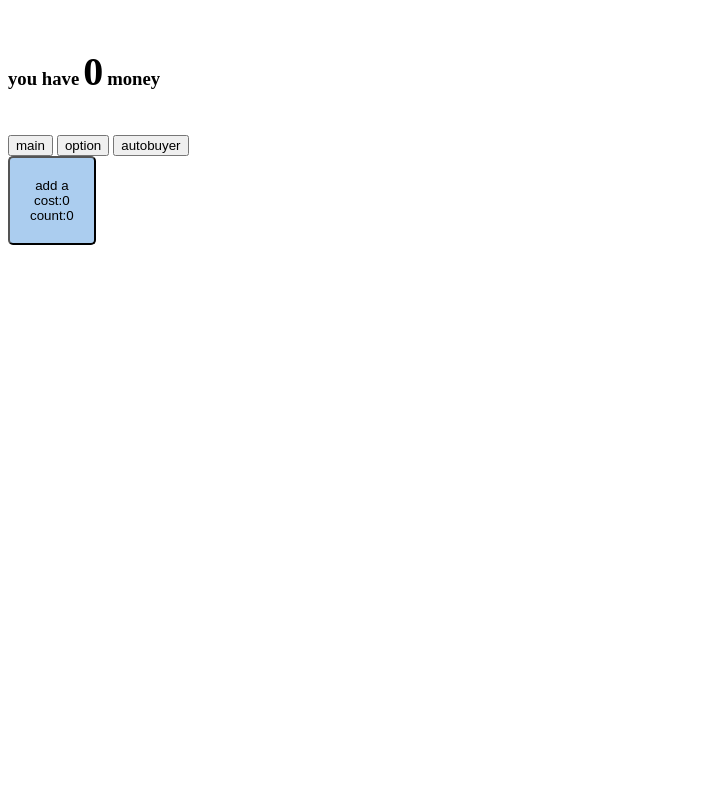
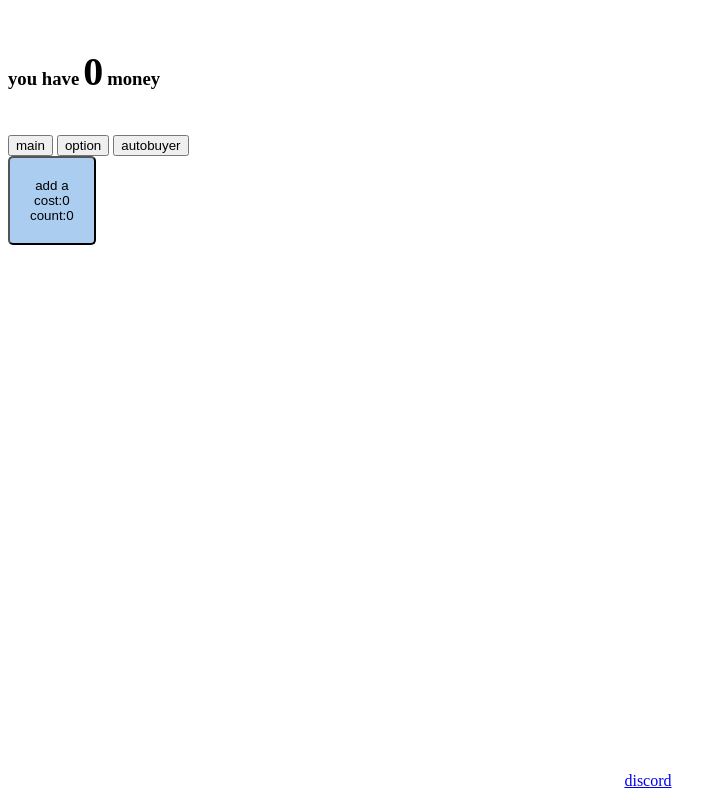
Before and after one commit to chineu364/platgame, a plain HTML site: page index.html in a window 1280 px wide. Shown: the whole page, without its empty margins (0-726 px from the left). Drawn offline with nearby package versions, Linux system fonts and the light colour scheme.

Commit message:
discord server add

```diff
--- a/index.html
+++ b/index.html
@@ -36,6 +36,10 @@
         <button class="autobuyer button" id="aabr" onclick="abr('aabr')">a autobuyer: off</button>
     </div>
 
+    <div id="bottom">
+        <a href="https://discord.gg/BzMDYCqjyc">discord</a>
+    </div>
+
     <script src="script.js"></script>
     <script src="https://code.jquery.com/jquery-3.6.0.min.js" integrity="sha256-/xUj+3OJU5yExlq6GSYGSHk7tPXikynS7ogEvDej/m4=" crossorigin="anonymous"></script>
 
--- a/style.css
+++ b/style.css
@@ -5,3 +5,10 @@
     border-radius: 5px;
     display: block;
 }
+
+#bottom {
+    width: 100%;
+    position: absolute;
+    bottom: 10px;
+    text-align: center;
+}
```
